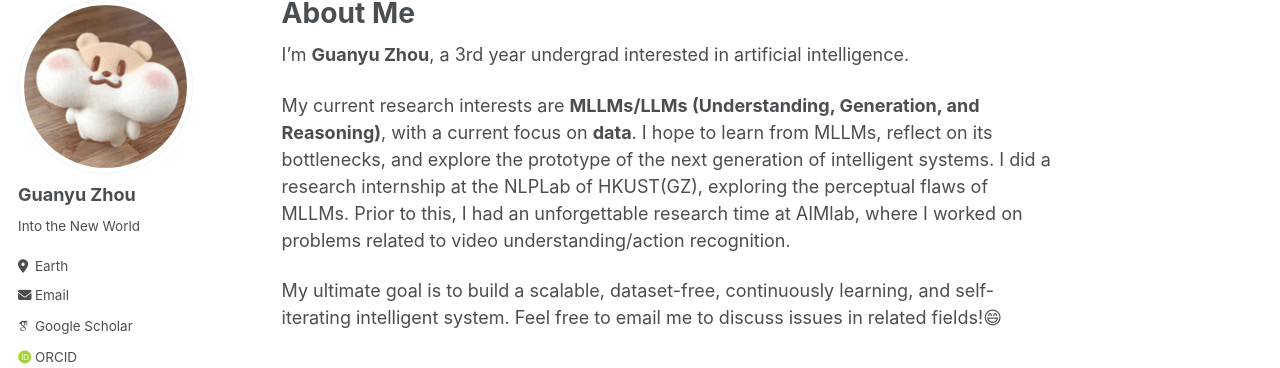
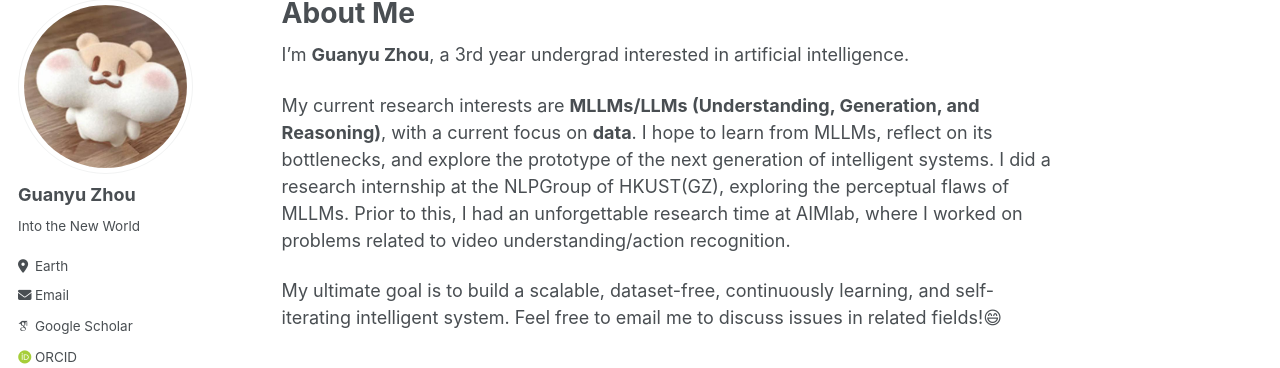
Before and after one commit to The-Martyr/the-martyr.github.io, a Jekyll site: the page built from _pages/about.md, in a window 1280 px wide and 900 px high. Shown: the part 87-455 px from the top of the window. Built offline with Jekyll 4.4.1, drawn with Linux system fonts in a browser that asks for light colours; some web fonts are replaced; some of the changed text lies outside the part shown.

Commit message:
Update about.md

```diff
--- a/_pages/about.md
+++ b/_pages/about.md
@@ -9,7 +9,7 @@ redirect_from:
 
 I'm **Guanyu Zhou**, a 3rd year undergrad interested in artificial intelligence.
 
-My current research interests are **MLLMs/LLMs (Understanding, Generation, and Reasoning)**, with a current focus on **data**. I hope to learn from MLLMs, reflect on its bottlenecks, and explore the prototype of the next generation of intelligent systems. I did a research internship at the NLPLab of HKUST(GZ), exploring the perceptual flaws of MLLMs. Prior to this, I had an unforgettable research time at AIMlab, where I worked on problems related to video understanding/action recognition.
+My current research interests are **MLLMs/LLMs (Understanding, Generation, and Reasoning)**, with a current focus on **data**. I hope to learn from MLLMs, reflect on its bottlenecks, and explore the prototype of the next generation of intelligent systems. I did a research internship at the NLPGroup of HKUST(GZ), exploring the perceptual flaws of MLLMs. Prior to this, I had an unforgettable research time at AIMlab, where I worked on problems related to video understanding/action recognition.
 
 My ultimate goal is to build a scalable, dataset-free, continuously learning, and self-iterating intelligent system. Feel free to email me to discuss issues in related fields!😄
 
```
Also changed, not shown: other parts of _pages/about.md (+1 -0 lines).
